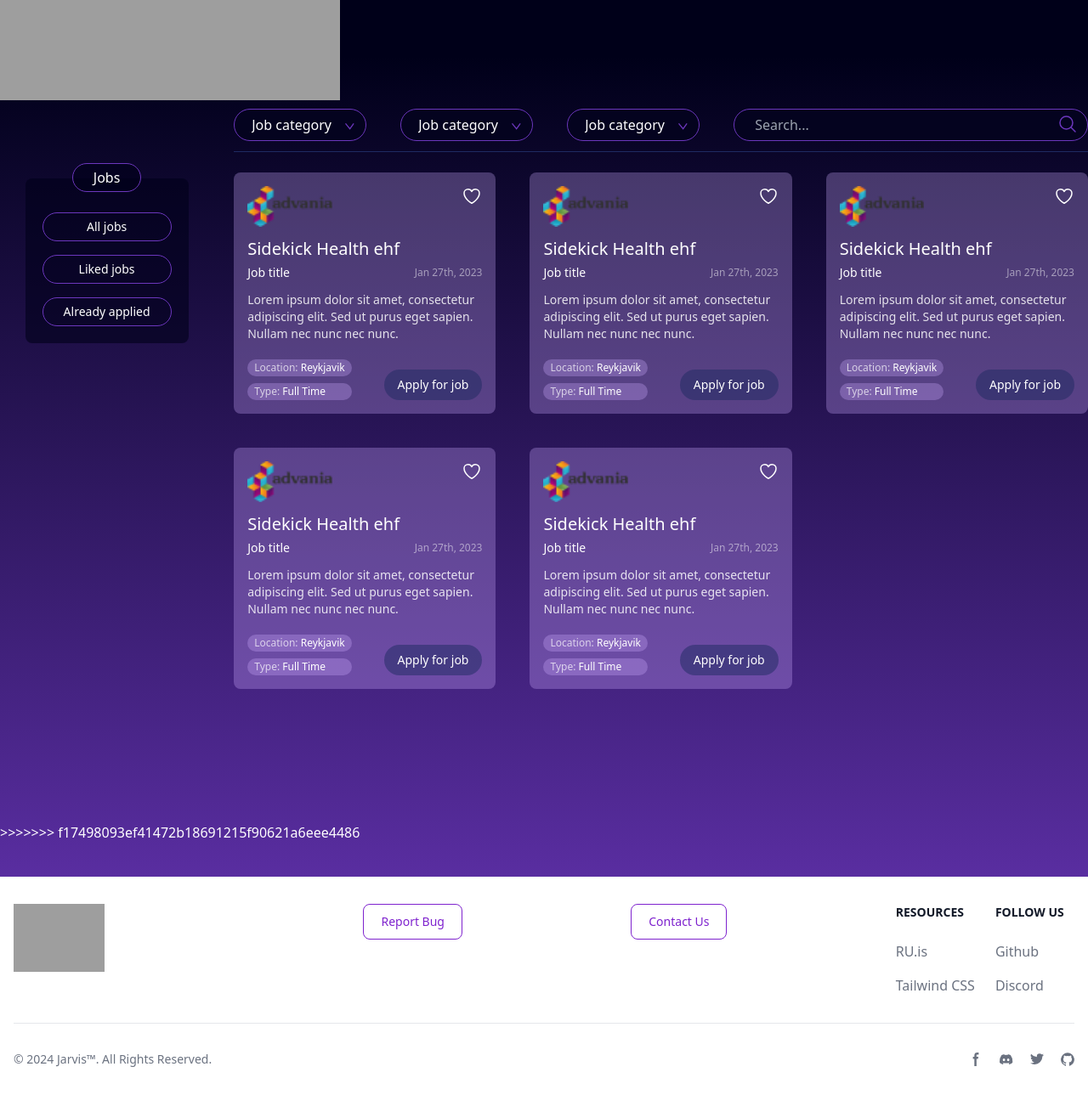
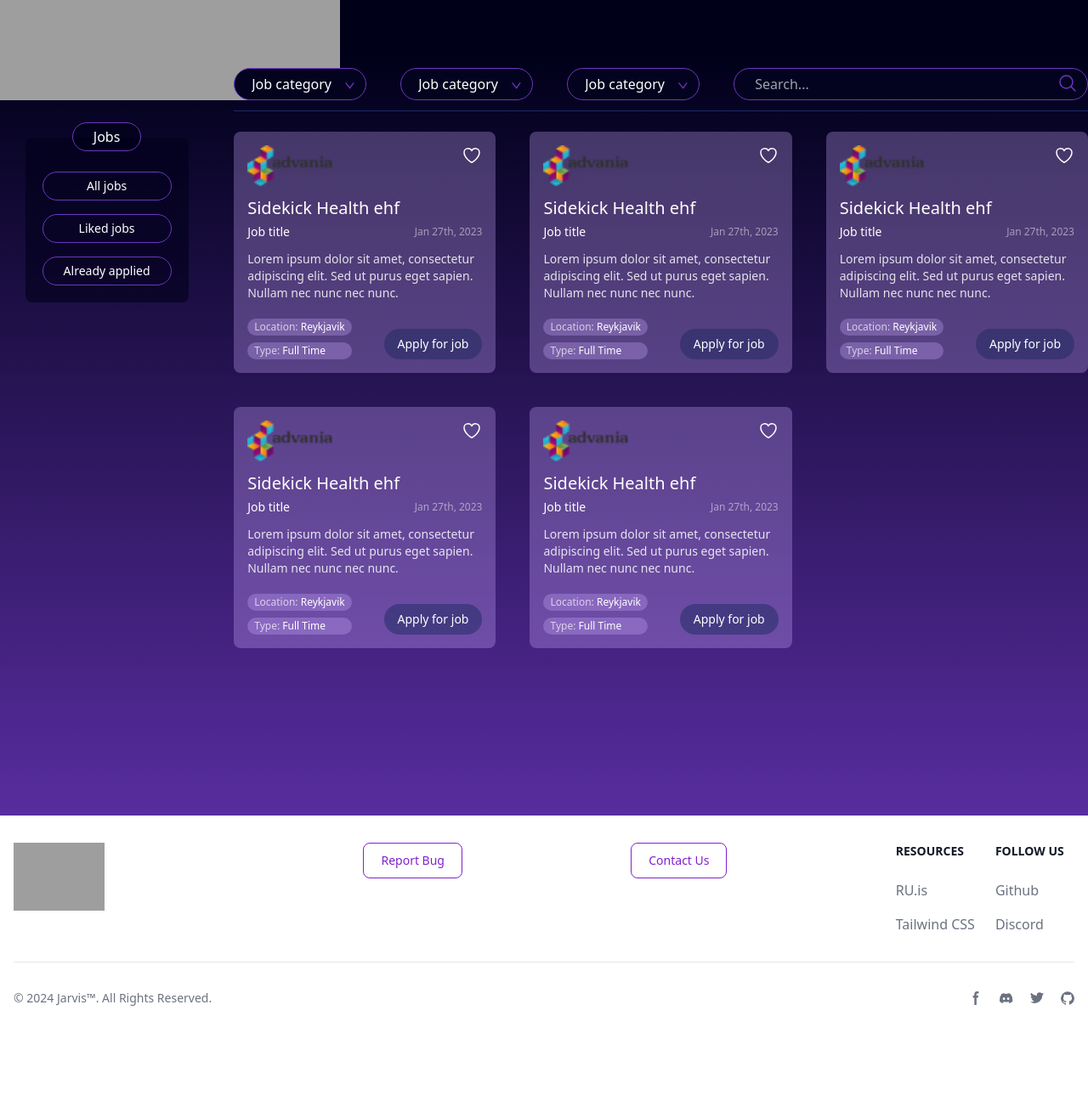
Before and after one commit to milosptr/verklegt-namskeid-2, a Django app: page / in a window 1280 px wide. Shown: the part 84-1373 px from the top of the page at 85% size. After the commit the page ends 1268 px from the top, so only its background shows below. Run offline with Django 5.2, Linux system fonts and the light colour scheme; parts of the project's set-up code (start-up, migrations or seed data) failed here and were passed over; some libraries are stand-ins or nearby versions; grey boxes are pictures that could not be loaded.

Commit message:
Fixing after Alexias merge conflict

```diff
--- a/src/templates/pages/companies.html
+++ b/src/templates/pages/companies.html
@@ -41,4 +41,3 @@
 
 
 {% endblock %}
->>>>>>> f17498093ef41472b18691215f90621a6eee4486
--- a/src/templates/pages/home.html
+++ b/src/templates/pages/home.html
@@ -3,11 +3,11 @@
 {% block title %}Home Page{% endblock %}
 
 {% block content %}
-<<<<<<< HEAD
+
 <h1 class="text-3xl font-bold underline center">
 
 </h1>
-=======
+
     <section class="py-10">
         <div class="flex gap-6 h-screen">
             <div class="w-1/5">
@@ -38,5 +38,4 @@
             </div>
         </div>
     </section>
->>>>>>> f17498093ef41472b18691215f90621a6eee4486
 {% endblock %}
```
